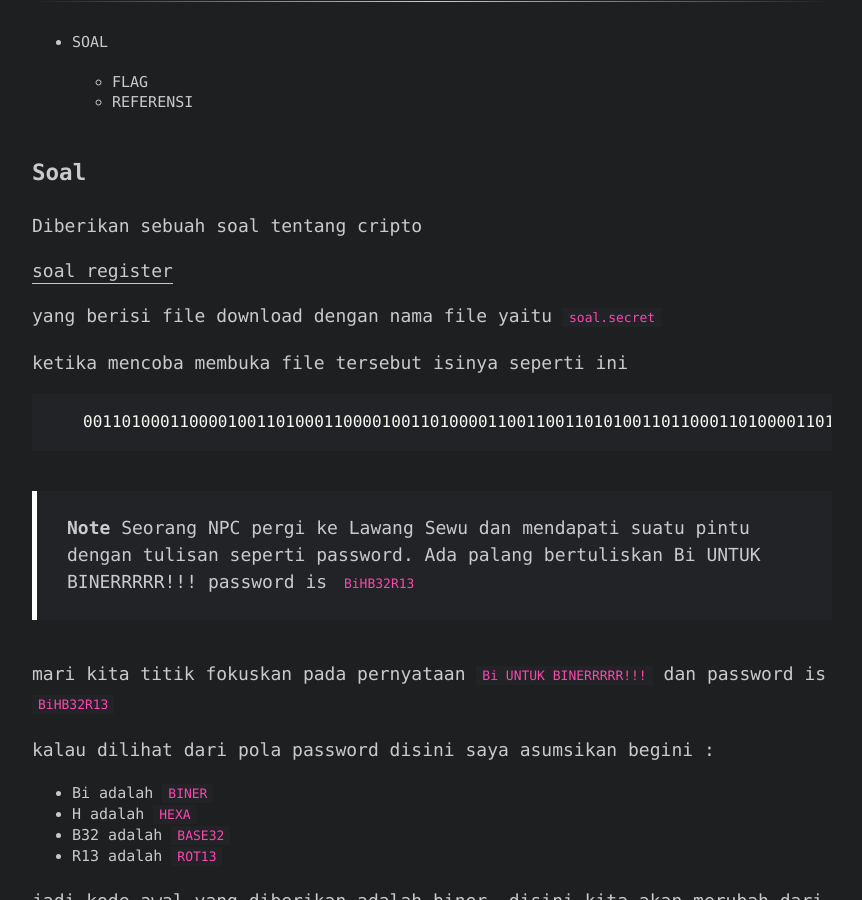
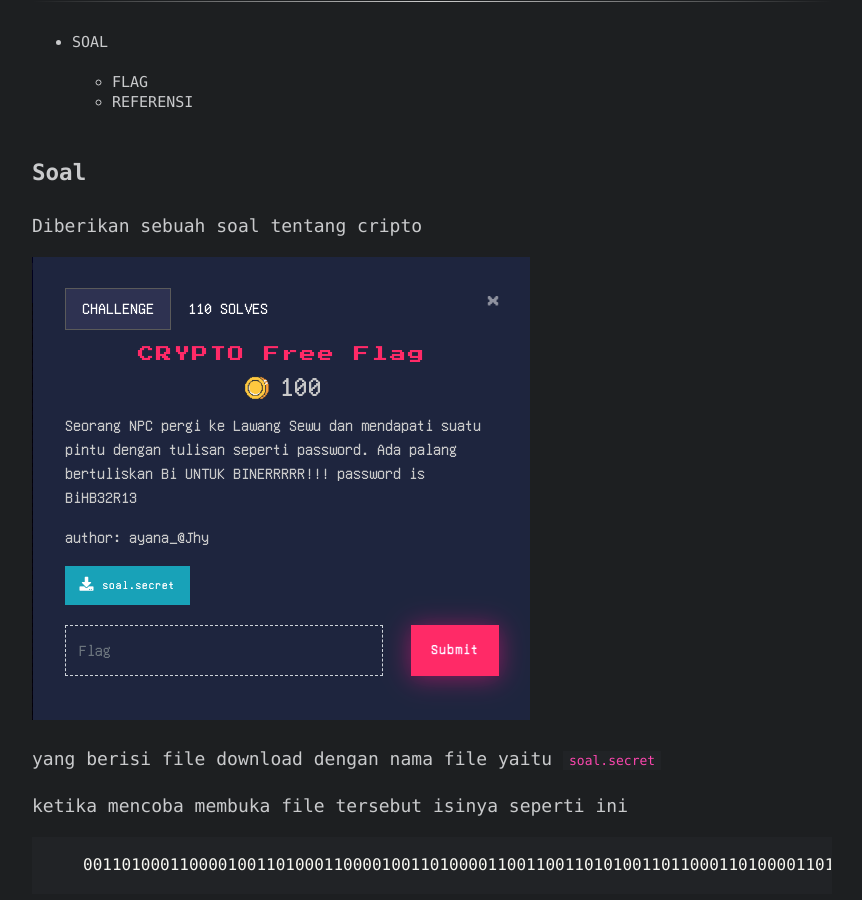
Before and after one commit to syukirman-amir/blog.noob.codes, a Jekyll site: the page built from _posts/2023-04-09-crypto-free-flag.md, in a window 1280 px wide and 900 px high, scrolled down 398 px. Shown: the whole window, without its empty margins (208-1070 px from the left). Built offline with Jekyll 4.4.1, drawn with Linux system fonts in a browser that asks for light colours; comment, search, counter and statistics services are not loaded.

Commit message:
Update 2023-04-09-crypto-free-flag.md

```diff
--- a/_posts/2023-04-09-crypto-free-flag.md
+++ b/_posts/2023-04-09-crypto-free-flag.md
@@ -17,7 +17,7 @@ author: iluv
 
 Diberikan sebuah soal tentang cripto
 
-[soal register](../writeup/criptofree/1.png)
+![soal register](../writeup/criptofree/1.png)
 
 yang berisi file download dengan nama file yaitu `soal.secret`
 
```
